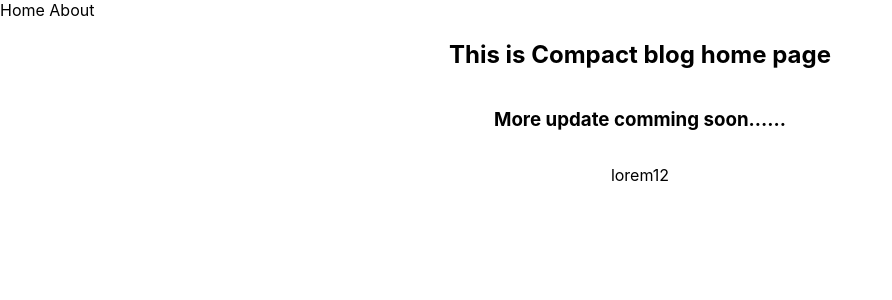
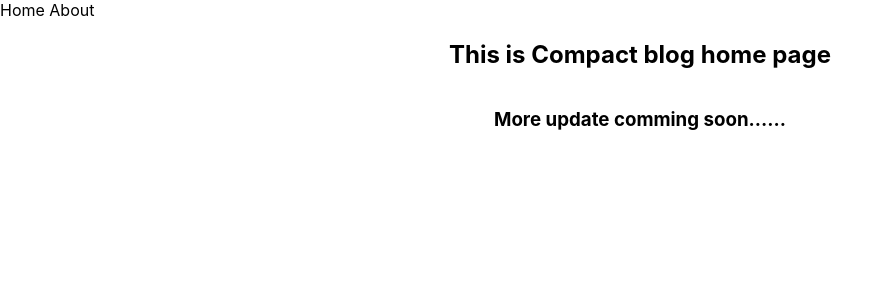
Before and after one commit to faishal-developer/udoy-lab-main, a Next.js app: page / in a window 1280 px wide. Shown: the top 300 px of the page, without its empty margins (0-892 px from the left). Built offline with nearby package versions, Linux system fonts and the light colour scheme.

Commit message:
primary setup done

```diff
--- a/pages/index.js
+++ b/pages/index.js
@@ -14,7 +14,6 @@ export default function Home({ posts }) {
       <main className={styles.container}>
         <h2>This is Compact blog  home page</h2>
         <h3>More update comming soon......</h3>
-        <p>lorem12 </p>
       </main>
 
     </>
```
